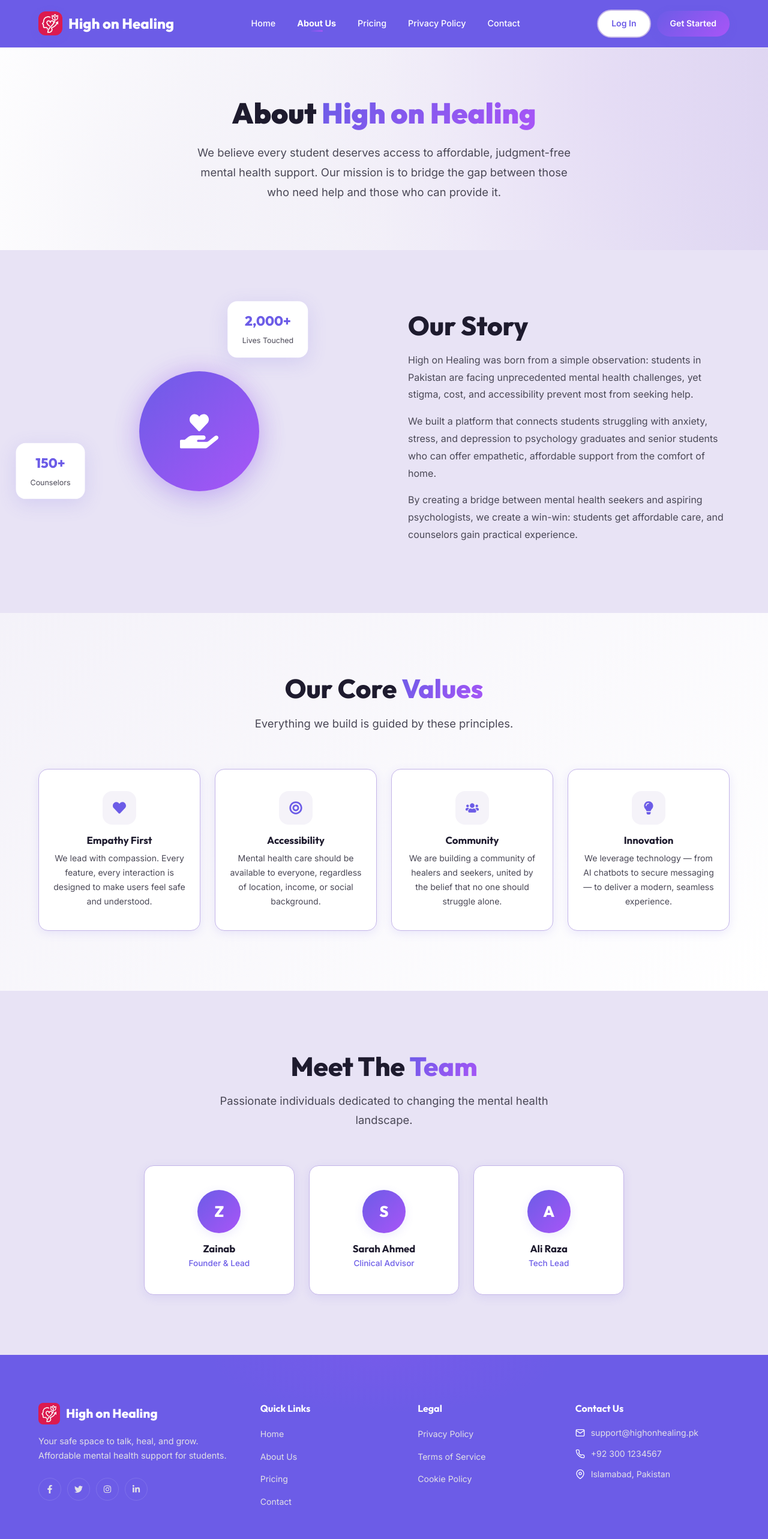
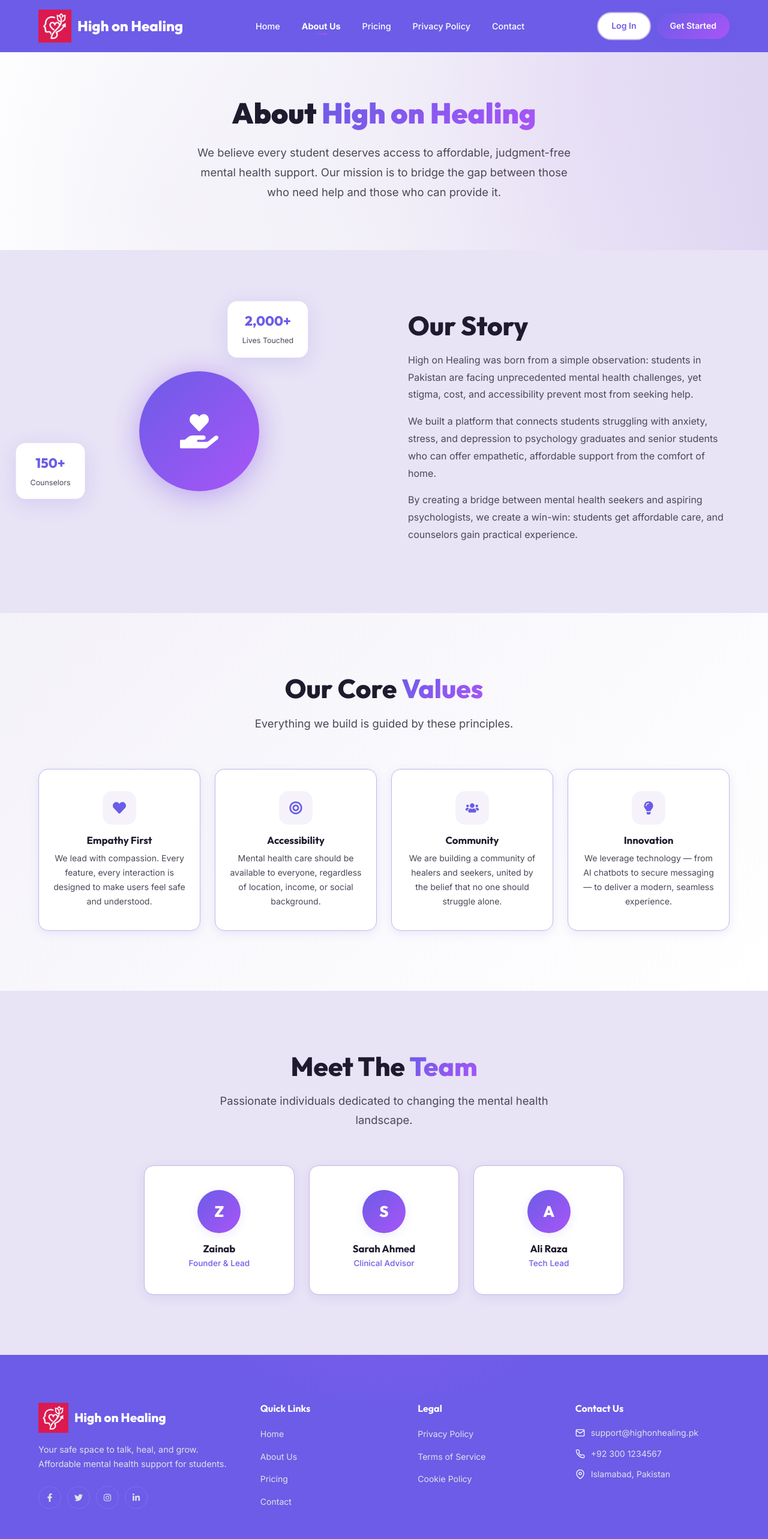
Before and after one commit to Shaheerali66/Mindcare, a React (Vite) app: page /about in a window 1280 px wide. Shown: the top 2566 px of the page at 60% size. Built offline with nearby package versions, Linux system fonts and the light colour scheme.

Commit message:
UI: Increase logo size and remove box styling for a cleaner look

```diff
--- a/src/components/Footer.css
+++ b/src/components/Footer.css
@@ -46,10 +46,9 @@
 }
 
 .footer__logo-img {
-  width: 36px;
-  height: 36px;
-  border-radius: var(--radius-sm);
-  object-fit: cover;
+  width: 50px;
+  height: 50px;
+  object-fit: contain;
 }
 
 .footer__logo-text {
--- a/src/components/Navbar.css
+++ b/src/components/Navbar.css
@@ -47,11 +47,9 @@
 }
 
 .navbar__logo-img {
-  width: 40px;
-  height: 40px;
-  border-radius: var(--radius-md);
-  object-fit: cover;
-  box-shadow: var(--shadow-md);
+  width: 55px;
+  height: 55px;
+  object-fit: contain;
   transition: transform var(--transition-fast);
 }
 
```
